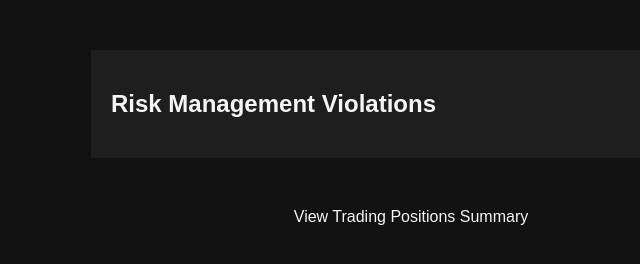
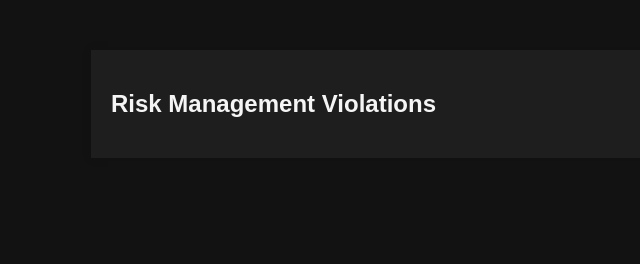
Before and after one commit to godlesscherry/intraday-risk-manager, a website: page public/index.html in a window 1280 px wide. Shown: the whole page, without its empty margins (229-869 px from the left). Drawn offline with Linux system fonts and the light colour scheme; no server answers.

Commit message:
chore: remove summary link

```diff
--- a/public/index.html
+++ b/public/index.html
@@ -43,7 +43,6 @@
         <h2>Risk Management Violations</h2>
         <div id="violation-container"></div>
     </div>
-    <a href="summary.html">View Trading Positions Summary</a>
     <script src="app.js"></script>
 </body>
 </html>
```
